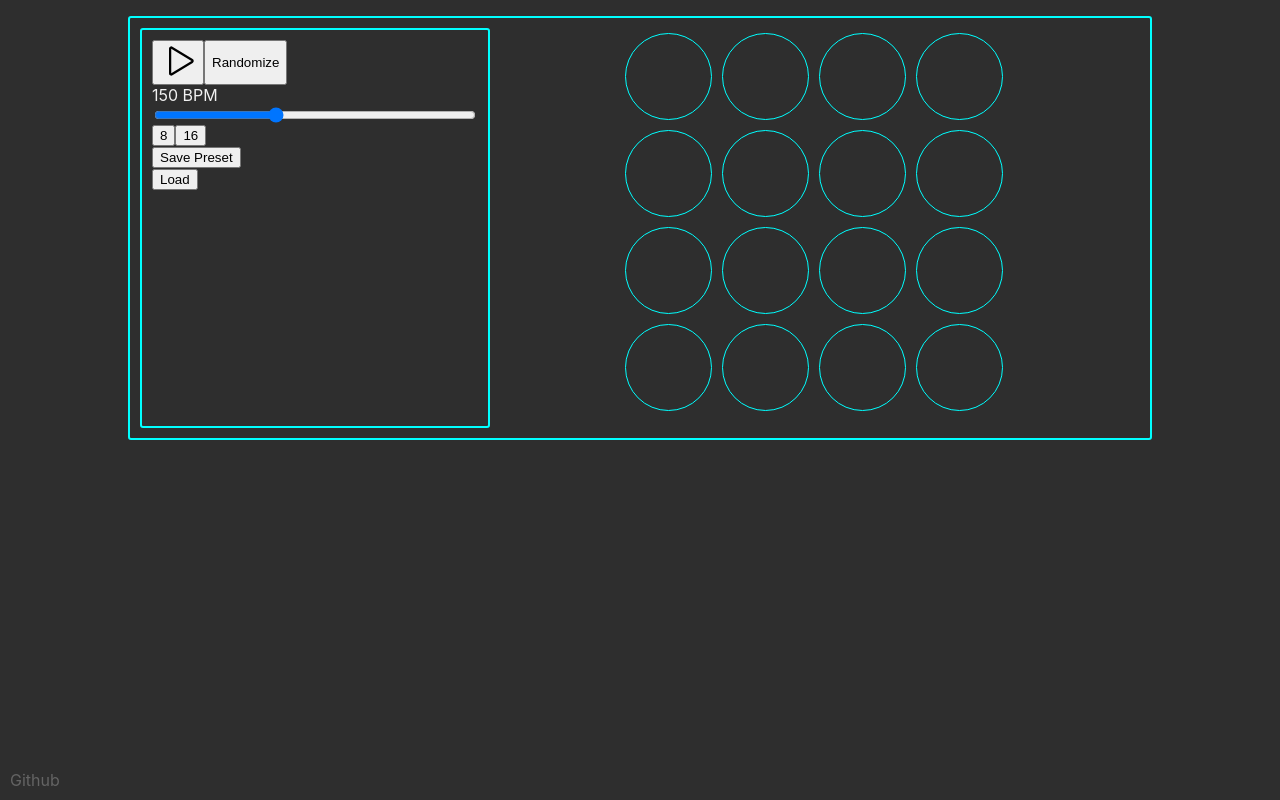
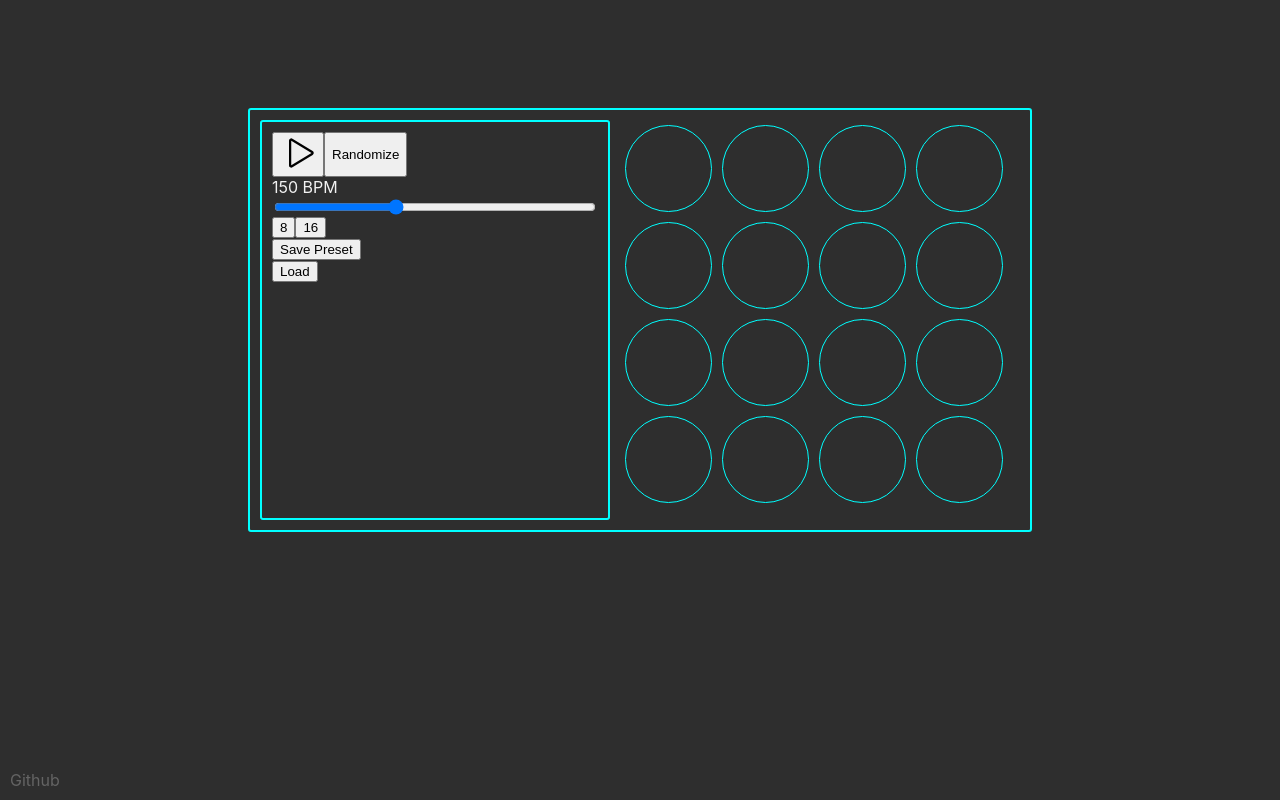
Before and after one commit to Loxphordex/Memoryfield, a React (Create React App) app: page / in a window 1280 px wide. Built offline with nearby package versions, Linux system fonts and the light colour scheme.

Commit message:
centered vertical app

```diff
--- a/src/components/ControlPanel/WaveControls.js
+++ b/src/components/ControlPanel/WaveControls.js
@@ -1,4 +1,5 @@
 import React from 'react'
+import '../../styles/controlPanelStyles/WaveControls.css'
 
 export default function WaveControls({
   cycleWaveforms,
--- a/src/index.css
+++ b/src/index.css
@@ -17,3 +17,11 @@ code {
 .App {
   background-color: rgb(46, 46, 46);
 }
+
+@media only screen and (min-width: 768px) {
+  .App {
+    height: 80vh;
+    display: flex;
+    align-items: center;
+  }
+}
--- a/src/styles/container.css
+++ b/src/styles/container.css
@@ -6,5 +6,5 @@
     background-color: rgb(46, 46, 46);
     border: 2px solid rgb(0, 255, 255);
     border-radius: 3px;
-    max-width: 1000px;
+    max-width: 2000px;
 }
--- /dev/null
+++ b/src/styles/controlPanelStyles/WaveControls.css
@@ -0,0 +1,3 @@
+.wave-cycle {
+  cursor: pointer;
+}
```
